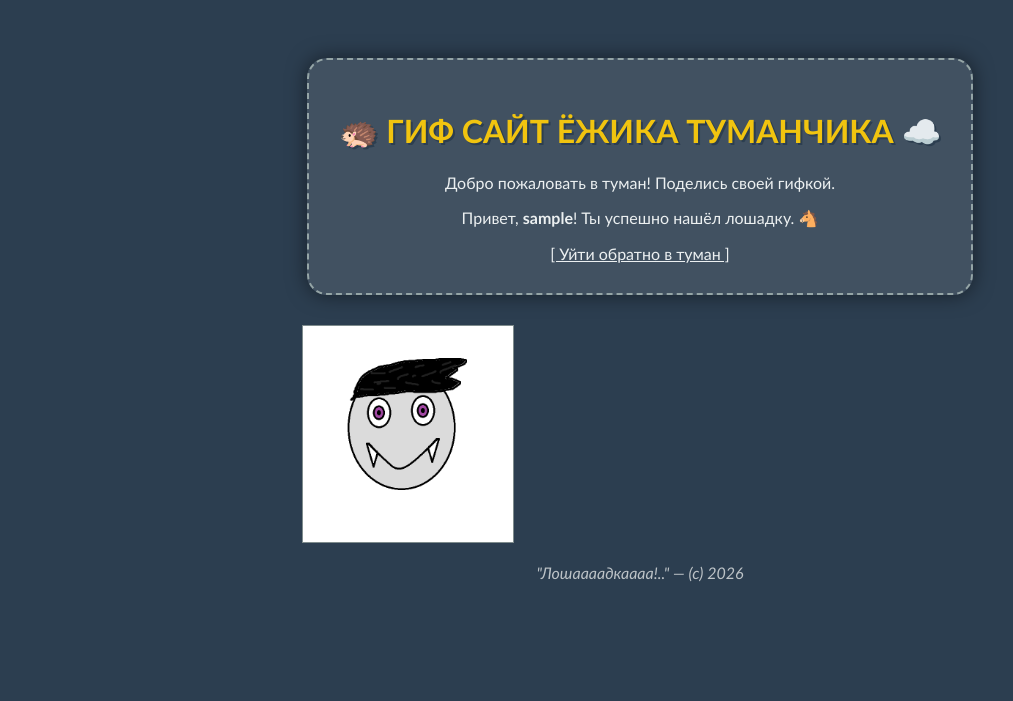
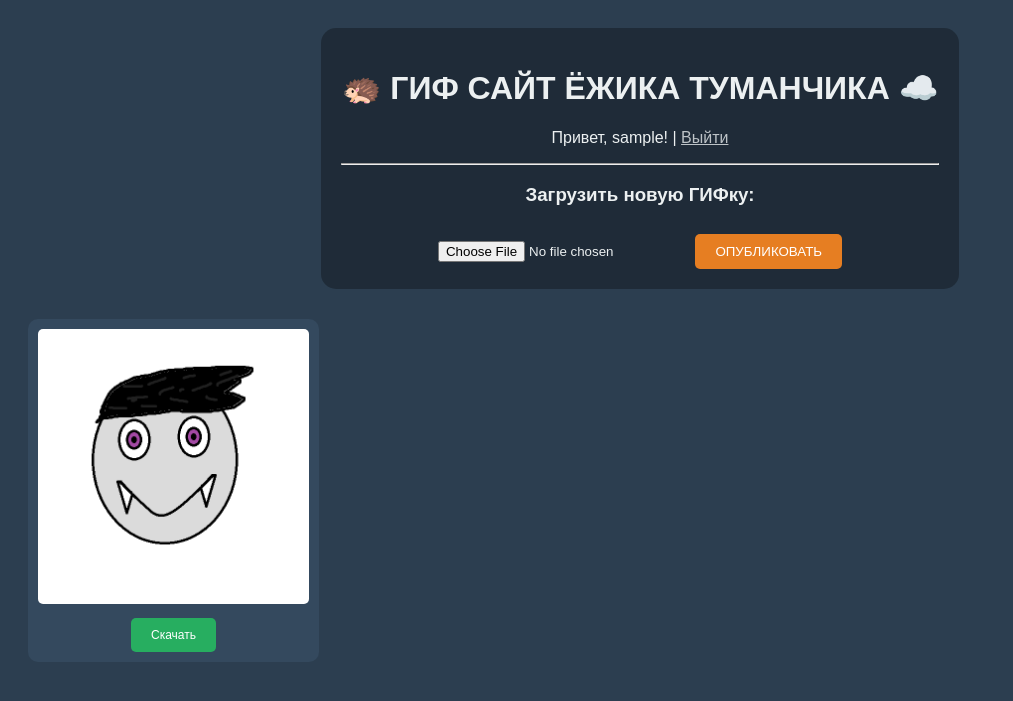
Before and after one commit to eziktumancik-spec/gif-site, a Flask app: page / in a window 1280 px wide. Shown: the top 701 px of the page, without its empty margins (0-1013 px from the left). Run offline with Flask 3, Linux system fonts and the light colour scheme; the visitor is signed in with stand-in values (Sample User, id 1).

Commit message:
Update index.html

```diff
--- a/templates/index.html
+++ b/templates/index.html
@@ -4,63 +4,44 @@
     <meta charset="UTF-8">
     <title>ГИФ Сайт Ёжика Туманчика</title>
     <style>
-        body {
-            background: #2c3e50; /* Темно-синий "туманный" фон */
-            color: #ecf0f1;
-            font-family: 'Trebuchet MS', sans-serif;
-            display: flex;
-            flex-direction: column;
-            align-items: center;
-            padding: 50px;
-        }
-        .container {
-            background: rgba(255, 255, 255, 0.1);
-            border-radius: 20px;
-            padding: 30px;
-            box-shadow: 0 0 20px rgba(0,0,0,0.5);
-            text-align: center;
-            border: 2px dashed #95a5a6;
-        }
-        h1 { color: #f1c40f; text-shadow: 2px 2px #2c3e50; }
-        input { border-radius: 5px; border: none; padding: 10px; margin: 5px; }
-        button { background: #e67e22; color: white; border: none; padding: 10px 20px; cursor: pointer; border-radius: 5px; font-weight: bold; }
-        button:hover { background: #d35400; }
-        .gif-list { margin-top: 30px; display: grid; grid-template-columns: repeat(3, 1fr); gap: 20px; }
-        .footer { margin-top: 20px; font-style: italic; color: #bdc3c7; }
+        body { background: #2c3e50; color: #ecf0f1; font-family: sans-serif; text-align: center; padding: 20px; }
+        .container { background: rgba(0,0,0,0.3); padding: 20px; border-radius: 15px; display: inline-block; }
+        .gif-grid { display: grid; grid-template-columns: repeat(auto-fill, minmax(250px, 1fr)); gap: 20px; margin-top: 30px; }
+        .gif-card { background: #34495e; padding: 10px; border-radius: 10px; }
+        img { max-width: 100%; border-radius: 5px; }
+        .btn { background: #e67e22; color: white; padding: 10px 20px; border: none; border-radius: 5px; cursor: pointer; text-decoration: none; display: inline-block; margin-top: 10px; }
     </style>
 </head>
 <body>
-
     <div class="container">
         <h1>🦔 ГИФ САЙТ ЁЖИКА ТУМАНЧИКА ☁️</h1>
-        <p>Добро пожаловать в туман! Поделись своей гифкой.</p>
 
         {% if not user %}
-            <div style="margin-top: 20px;">
-                <form action="/register" method="POST">
-                    <input type="text" name="username" placeholder="Имя ёжика" required>
-                    <input type="password" name="password" placeholder="Пароль" required>
-                    <br>
-                    <button type="submit">ВЫЙТИ ИЗ ТУМАНА</button>
-                </form>
-            </div>
+            <form action="/register" method="POST">
+                <input type="text" name="username" placeholder="Имя" required>
+                <input type="password" name="password" placeholder="Пароль" required>
+                <button type="submit" class="btn">Войти</button>
+            </form>
         {% else %}
-            <p>Привет, <strong>{{ user }}</strong>! Ты успешно нашёл лошадку. 🐴</p>
-            <a href="/logout" style="color: #ecf0f1;">[ Уйти обратно в туман ]</a>
+            <p>Привет, {{ user }}! | <a href="/logout" style="color: #bdc3c7;">Выйти</a></p>
+
+            <hr>
+            <h3>Загрузить новую ГИФку:</h3>
+            <form action="/upload" method="POST" enctype="multipart/form-data">
+                <input type="file" name="gif_file" accept=".gif, .jpg, .png" required>
+                <button type="submit" class="btn">ОПУБЛИКОВАТЬ</button>
+            </form>
         {% endif %}
     </div>
 
-    <div class="gif-list">
+    <div class="gif-grid">
         {% for gif in gifs %}
-            <div style="border: 1px solid #7f8c8d; padding: 5px; background: white;">
-                <img src="{{ gif }}" width="200">
+            <div class="gif-card">
+                <img src="{{ url_for('static', filename='uploads/' + gif) }}">
+                <br>
+                <a href="{{ url_for('static', filename='uploads/' + gif) }}" download class="btn" style="background: #27ae60; font-size: 12px;">Скачать</a>
             </div>
         {% endfor %}
     </div>
-
-    <div class="footer">
-        "Лошаааадкаааа!.." — (с) 2026
-    </div>
-
 </body>
 </html>
```
